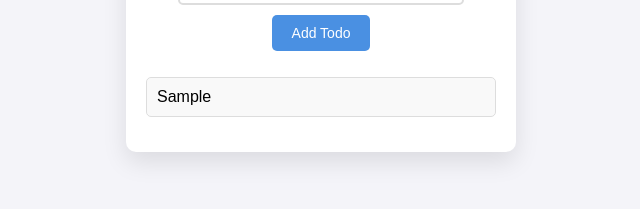
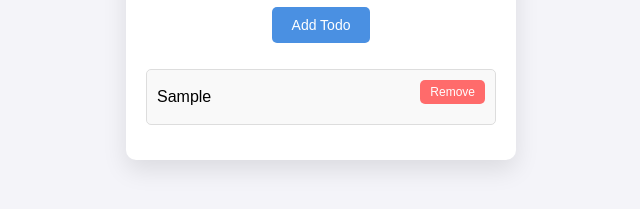
Before and after one commit to Mohsinazeem1122/todo-list-app-in-javascript, a plain HTML site: page index.html in a window 1280 px wide. Both pictures are taken after typing "Sample" into the empty fields and a click on the button "Add Todo". Shown: the part 391-600 px from the top of the page, without its empty margins (319-959 px from the left). Drawn offline with Linux system fonts and the light colour scheme.

Commit message:
remove btn appended

```diff
--- a/index.html
+++ b/index.html
@@ -34,6 +34,8 @@
         removeButton.onclick = function () {
           taskList.removeChild(li);
         };
+
+        li.appendChild(removeButton);
       }
     </script>
   </body>
```
